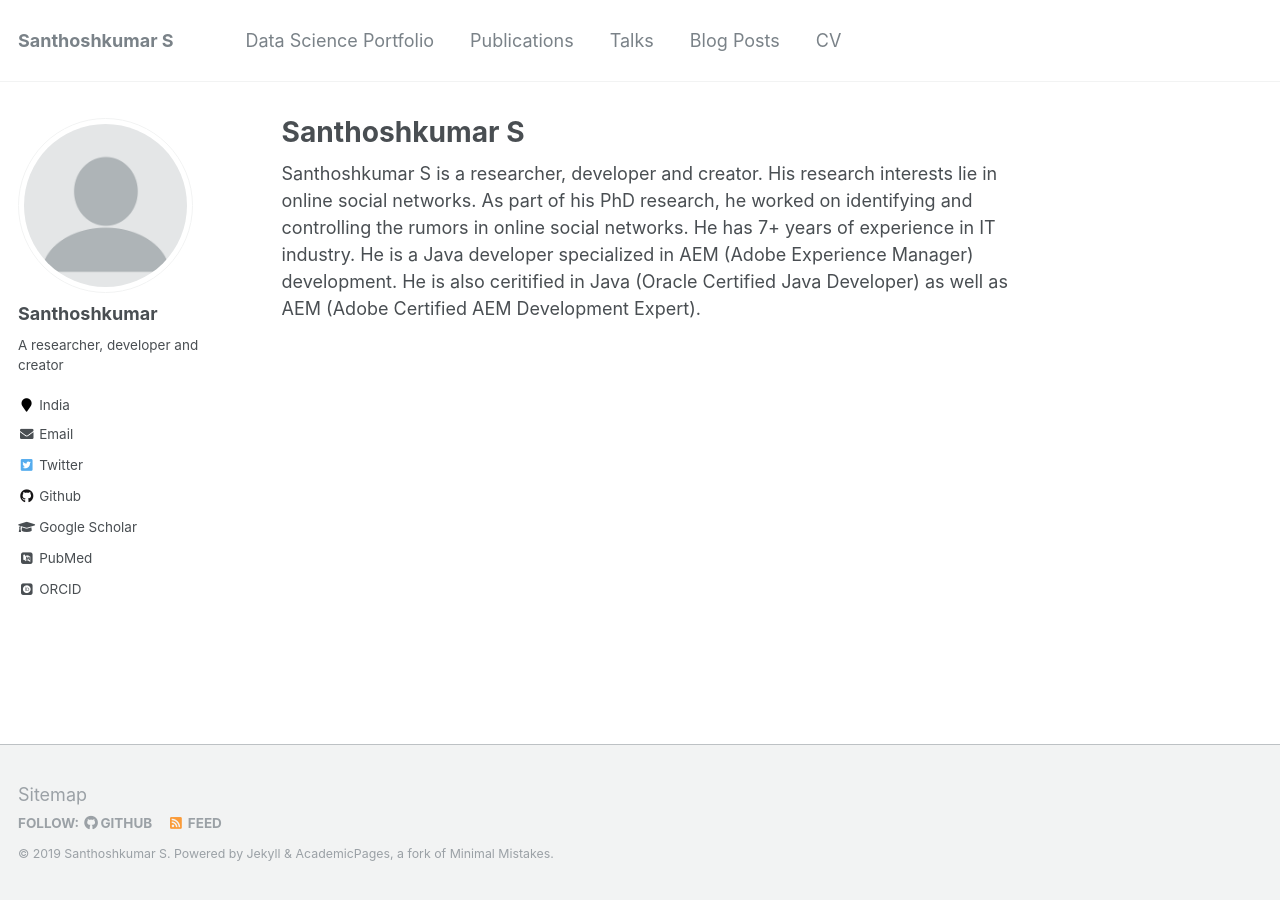
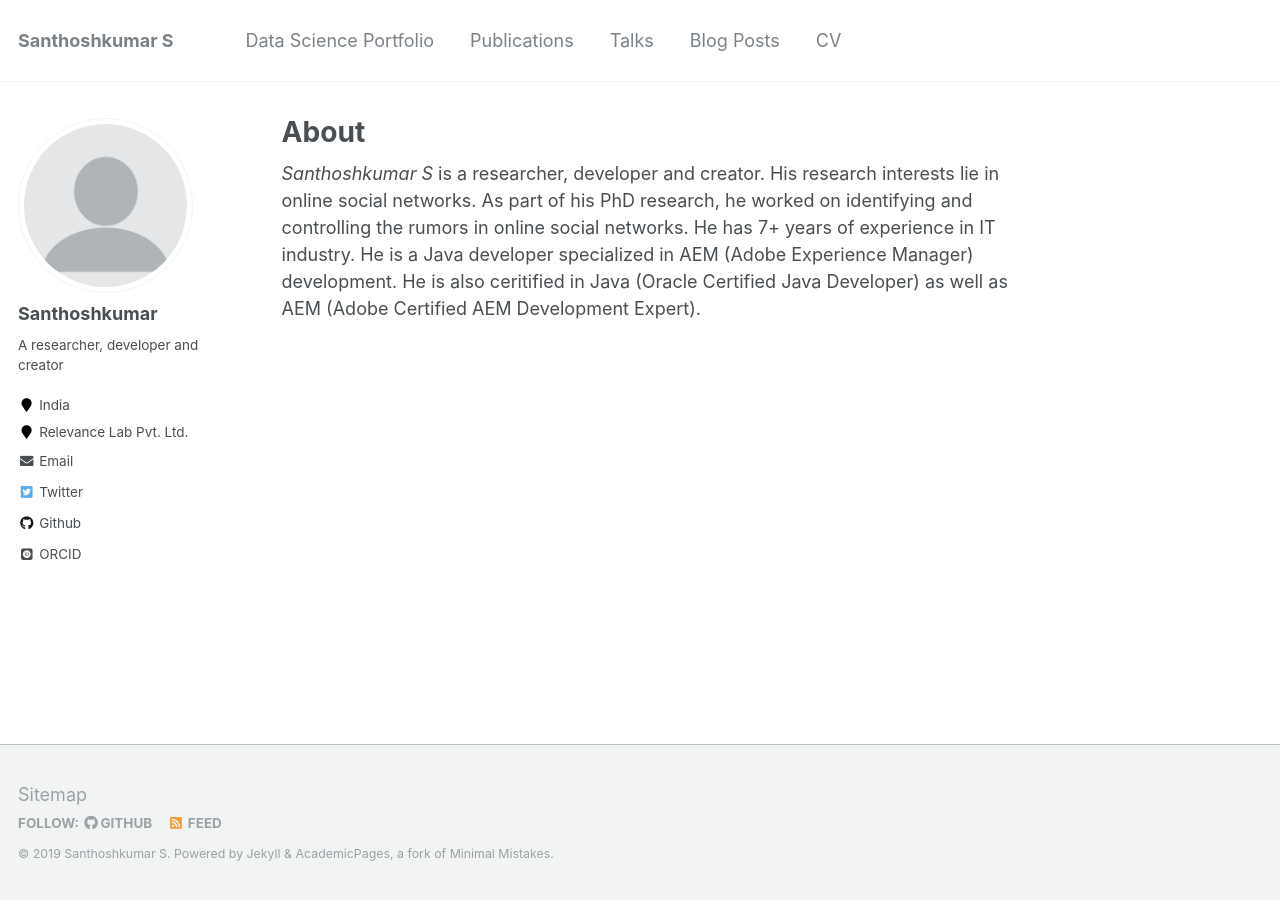
Before and after one commit to santhosh790/santhosh790.github.io, a Jekyll site: the page built from _pages/about.md, in a window 1280 px wide. Built offline with Jekyll 4.4.1, drawn with Linux system fonts in a browser that asks for light colours; some web fonts are replaced.

Commit message:
Adding configs

```diff
--- a/_config.yml
+++ b/_config.yml
@@ -84,9 +84,9 @@ author:
   avatar           : "profile.png"
   bio              : "A researcher, developer and creator"
   location         : "India"
-  employer         :
-  pubmed           : "https://www.ncbi.nlm.nih.gov/pubmed/?term=john+snow"
-  googlescholar    : "http://yourfullgooglescholarurl.com"
+  employer         : "Relevance Lab Pvt. Ltd."
+  pubmed           :
+  googlescholar    :
   email            : "santhoshramuk@gmail.com"
   researchgate     :  # example: "https://www.researchgate.net/profile/yourprofile"
   uri              :
@@ -115,7 +115,8 @@ author:
   xing             :
   youtube          :
   wikipedia        :
-
+  anaconda         : "https://anaconda.org/santhosh790"
+  blogsite         : "https://myresearchworks.wordpress.com"
 
 # Reading Files
 include:
--- a/_pages/about.md
+++ b/_pages/about.md
@@ -1,6 +1,6 @@
 ---
 permalink: /
-title: "Santhoshkumar S"
+title: "About"
 excerpt: "About me"
 author_profile: true
 redirect_from:
@@ -8,4 +8,4 @@ redirect_from:
   - /about.html
 ---
 
-Santhoshkumar S is a researcher, developer and creator. His research interests lie in online social networks. As part of his PhD research, he worked on identifying and controlling the rumors in online social networks. He has 7+ years of experience in IT industry. He is a Java developer specialized in AEM (Adobe Experience Manager) development. He is also ceritified in Java (Oracle Certified Java Developer) as well as AEM (Adobe Certified AEM Development Expert).
+*Santhoshkumar S* is a researcher, developer and creator. His research interests lie in online social networks. As part of his PhD research, he worked on identifying and controlling the rumors in online social networks. He has 7+ years of experience in IT industry. He is a Java developer specialized in AEM (Adobe Experience Manager) development. He is also ceritified in Java (Oracle Certified Java Developer) as well as AEM (Adobe Certified AEM Development Expert).
```
